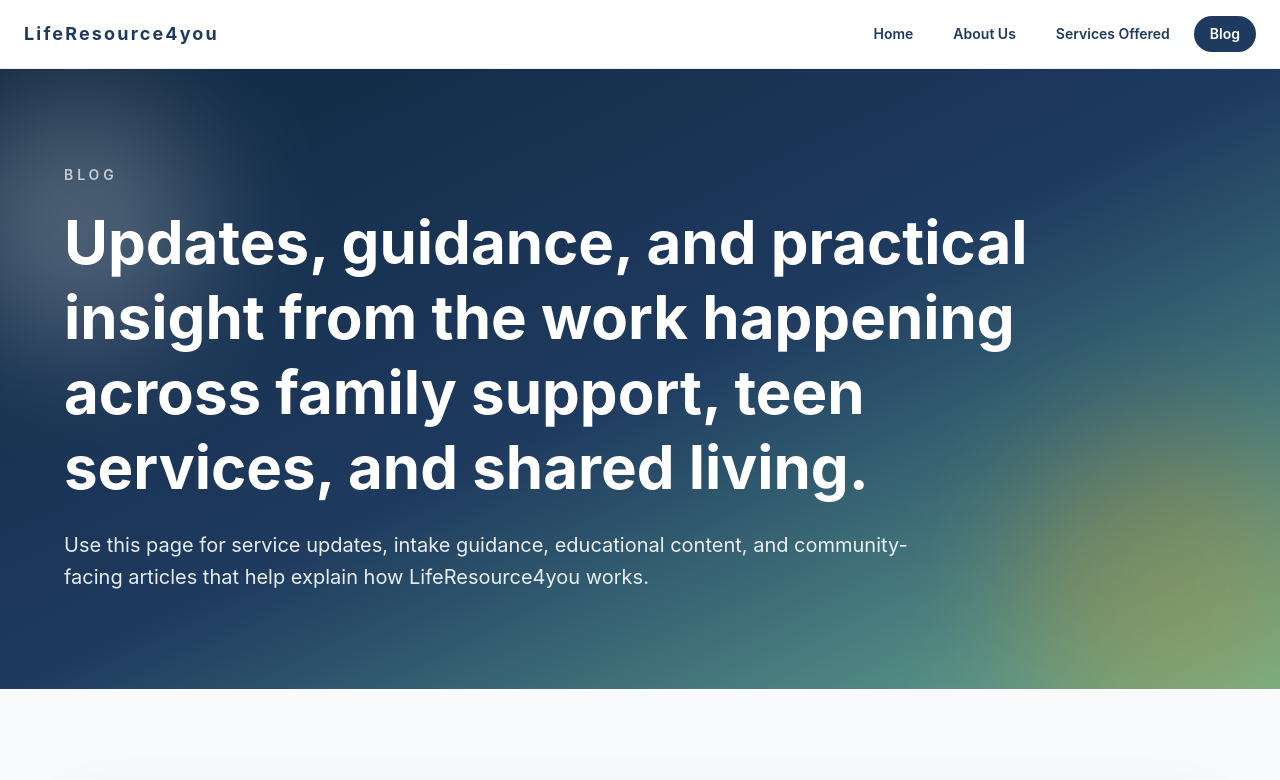
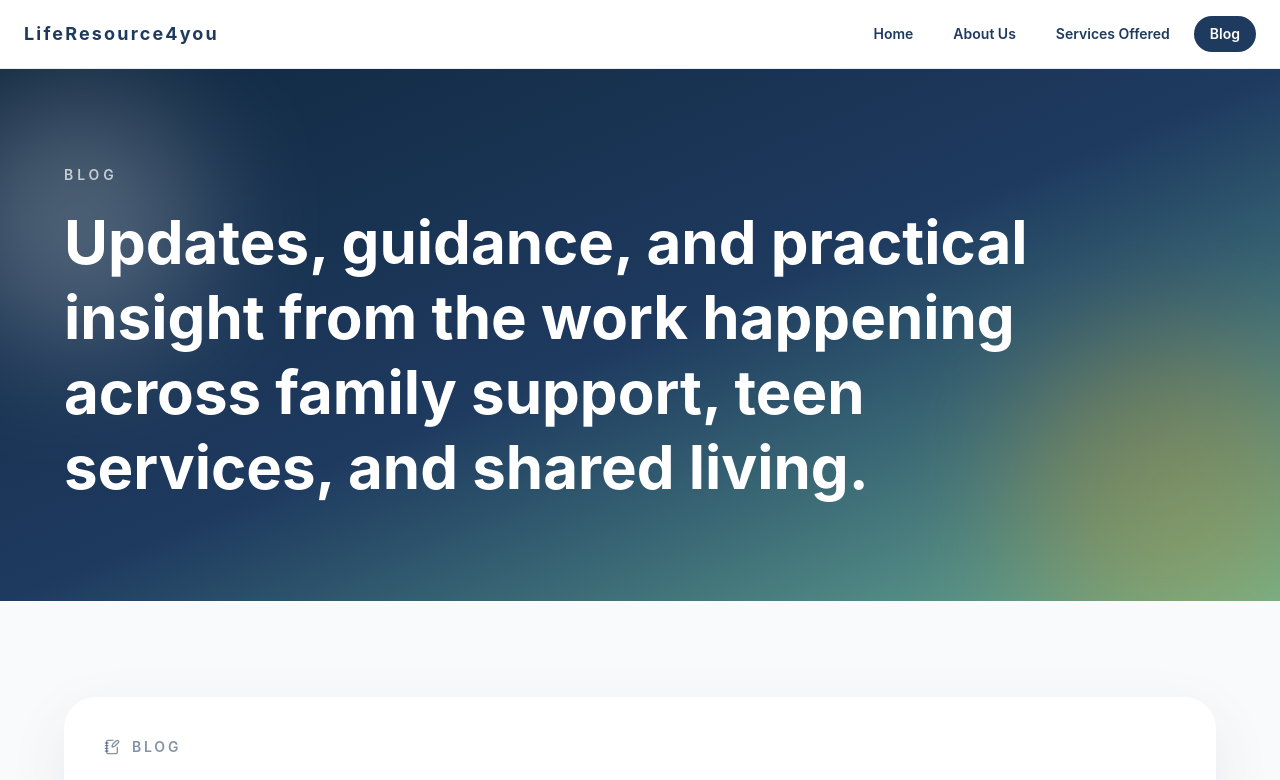
Before and after one commit to sdaulat123/Fundraiser-website, a React (Vite) app: page /blog in a window 1280 px wide. Shown: the top 780 px of the page. Built offline with nearby package versions, Linux system fonts and the light colour scheme.

Commit message:
Remove blog hero description

```diff
--- a/src/app/pages/BlogPage.tsx
+++ b/src/app/pages/BlogPage.tsx
@@ -60,14 +60,6 @@ export function BlogPage() {
           >
             Updates, guidance, and practical insight from the work happening across family support, teen services, and shared living.
           </motion.h1>
-          <motion.p
-            initial={{ opacity: 0, y: 24 }}
-            animate={{ opacity: 1, y: 0 }}
-            transition={{ duration: 0.65, delay: 0.16 }}
-            className="mt-6 max-w-4xl text-lg leading-8 text-white/90 md:text-xl"
-          >
-            Use this page for service updates, intake guidance, educational content, and community-facing articles that help explain how LifeResource4you works.
-          </motion.p>
         </div>
       </section>
 
```
